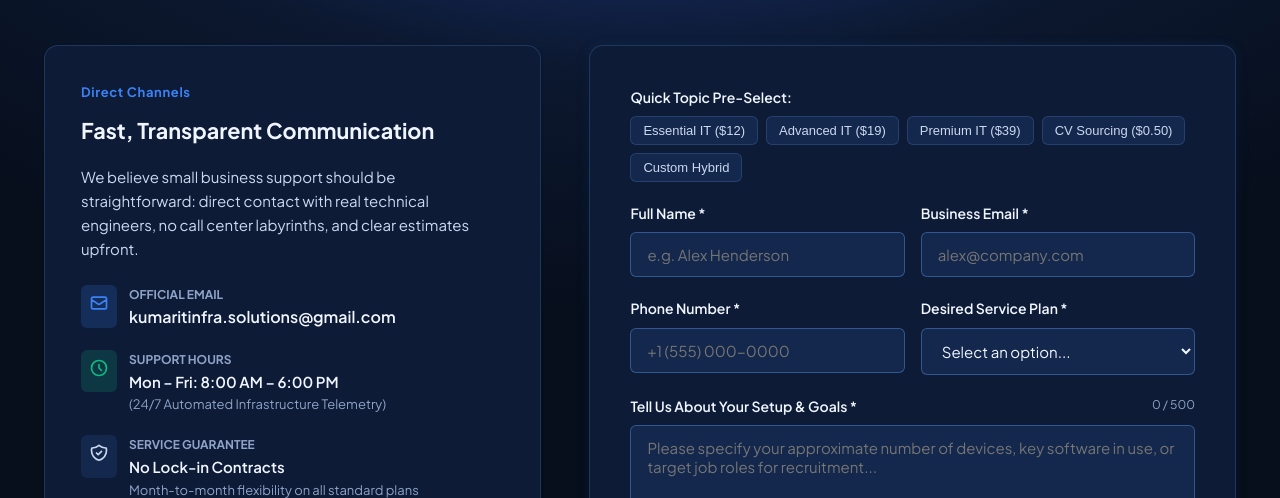
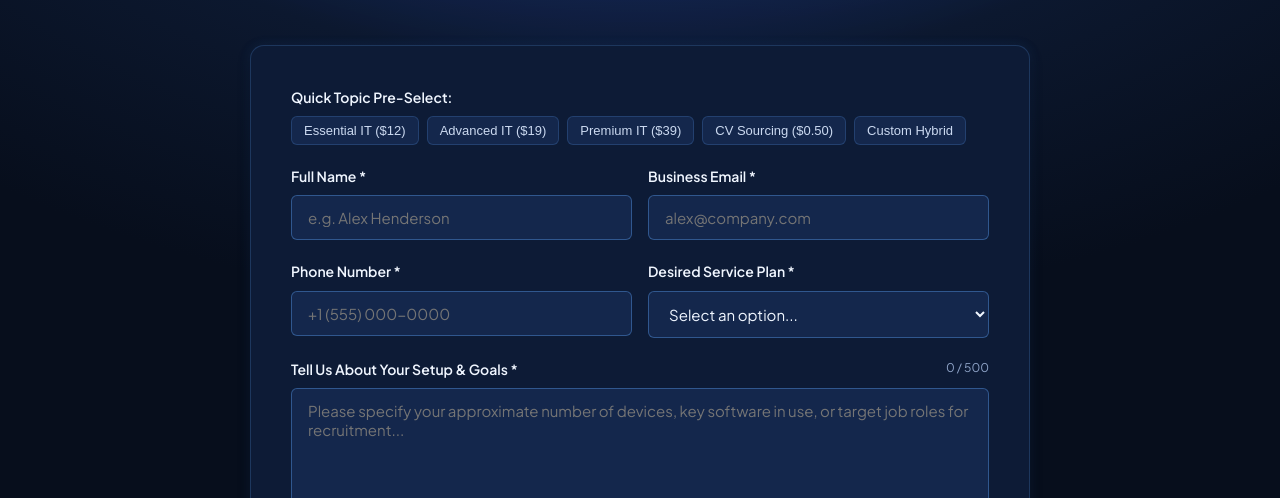
Before and after one commit to kumaritinfrasolutions-git/maksitsolutions, a website: page contact.html in a window 1280 px wide. Shown: the part 302-800 px from the top of the page. Drawn offline with Linux system fonts and the light colour scheme.

Commit message:
refactor: simplify contact page layout
Remove the info panel to center the contact form, creating a cleaner and more focused layout.

```diff
--- a/contact.html
+++ b/contact.html
@@ -57,59 +57,6 @@
             </div>
 
             <div class="contact-layout">
-                <!-- Info & Trust Panel -->
-                <div class="contact-info-panel">
-                    <span class="bento-index">Direct Channels</span>
-                    <h3 style="font-size: 1.35rem; font-weight: 700; margin-bottom: 16px; color: var(--text-primary);">
-                        Fast, Transparent Communication
-                    </h3>
-                    <p style="color: var(--text-secondary); font-size: 0.9375rem; margin-bottom: 24px; line-height: 1.6;">
-                        We believe small business support should be straightforward: direct contact with real technical engineers, no call center labyrinths, and clear estimates upfront.
-                    </p>
-
-                    <div style="display: flex; flex-direction: column; gap: 20px; margin-bottom: 32px;">
-                        <div style="display: flex; align-items: flex-start; gap: 12px;">
-                            <div style="background: var(--accent-subtle); padding: 8px; border-radius: var(--radius-sm); color: var(--accent-primary);">
-                                <svg width="20" height="20" fill="none" stroke="currentColor" viewBox="0 0 24 24"><path stroke-linecap="round" stroke-linejoin="round" stroke-width="2" d="M3 8l7.89 5.26a2 2 0 002.22 0L21 8M5 19h14a2 2 0 002-2V7a2 2 0 00-2-2H5a2 2 0 00-2 2v10a2 2 0 002 2z"></path></svg>
-                            </div>
-                            <div>
-                                <span style="font-size: 0.75rem; font-weight: 700; text-transform: uppercase; color: var(--text-muted); display: block;">Official Email</span>
-                                <a href="mailto:kumaritinfra.solutions@gmail.com" style="color: var(--text-primary); font-weight: 600; text-decoration: none;">kumaritinfra.solutions@gmail.com</a>
-                            </div>
-                        </div>
-
-                        <div style="display: flex; align-items: flex-start; gap: 12px;">
-                            <div style="background: var(--accent-emerald-subtle); padding: 8px; border-radius: var(--radius-sm); color: var(--accent-emerald);">
-                                <svg width="20" height="20" fill="none" stroke="currentColor" viewBox="0 0 24 24"><path stroke-linecap="round" stroke-linejoin="round" stroke-width="2" d="M12 8v4l3 3m6-3a9 9 0 11-18 0 9 9 0 0118 0z"></path></svg>
-                            </div>
-                            <div>
-                                <span style="font-size: 0.75rem; font-weight: 700; text-transform: uppercase; color: var(--text-muted); display: block;">Support Hours</span>
-                                <span style="color: var(--text-primary); font-weight: 600; font-size: 0.9375rem;">Mon &ndash; Fri: 8:00 AM &ndash; 6:00 PM</span>
-                                <span style="font-size: 0.8125rem; color: var(--text-muted); display: block;">(24/7 Automated Infrastructure Telemetry)</span>
-                            </div>
-                        </div>
-
-                        <div style="display: flex; align-items: flex-start; gap: 12px;">
-                            <div style="background: var(--bg-subtle); padding: 8px; border-radius: var(--radius-sm); color: var(--text-secondary);">
-                                <svg width="20" height="20" fill="none" stroke="currentColor" viewBox="0 0 24 24"><path stroke-linecap="round" stroke-linejoin="round" stroke-width="2" d="M9 12l2 2 4-4m5.618-4.016A11.955 11.955 0 0112 2.944a11.955 11.955 0 01-8.618 3.04A12.02 12.02 0 003 9c0 5.591 3.824 10.29 9 11.622 5.176-1.332 9-6.03 9-11.622 0-1.042-.133-2.052-.382-3.016z"></path></svg>
-                            </div>
-                            <div>
-                                <span style="font-size: 0.75rem; font-weight: 700; text-transform: uppercase; color: var(--text-muted); display: block;">Service Guarantee</span>
-                                <span style="color: var(--text-primary); font-weight: 600; font-size: 0.9375rem;">No Lock-in Contracts</span>
-                                <span style="font-size: 0.8125rem; color: var(--text-muted); display: block;">Month-to-month flexibility on all standard plans</span>
-                            </div>
-                        </div>
-                    </div>
-
-                    <!-- Client Onboarding Checklist Note -->
-                    <div style="background: var(--bg-subtle); border-radius: var(--radius-md); padding: 16px; border: 1px solid var(--border-subtle); font-size: 0.8125rem; color: var(--text-secondary);">
-                        <strong style="color: var(--text-primary); display: block; margin-bottom: 4px;">What happens after you submit?</strong>
-                        1. A lead technician reviews your requested scope.<br>
-                        2. You receive an itemized proposal with onboarding timeline.<br>
-                        3. Kickoff begins with zero downtime to your existing operations.
-                    </div>
-                </div>
-
                 <!-- Form Panel -->
                 <div class="contact-form-panel">
                     <form id="contactForm" method="POST" action="/contact">
@@ -213,7 +160,6 @@
                     <h4 class="footer-heading">Contact Direct</h4>
                     <ul class="footer-nav">
                         <li style="color: var(--text-muted); font-size: 0.875rem;">Support: Mon &ndash; Fri (24/7 Monitoring)</li>
-                        <li><a href="mailto:kumaritinfra.solutions@gmail.com">kumaritinfra.solutions@gmail.com</a></li>
                         <li><a href="contact.html" style="color: var(--accent-primary); font-weight: 600;">Open Support Ticket &rarr;</a></li>
                     </ul>
                 </div>
--- a/style.css
+++ b/style.css
@@ -902,10 +902,8 @@ input[type="range"]::-webkit-slider-thumb:hover {
    Contact Form & Interactive Inquiries
    ========================================================================== */
 .contact-layout {
-  display: grid;
-  grid-template-columns: 1fr 1.3fr;
-  gap: 48px;
-  align-items: start;
+  max-width: 780px;
+  margin: 0 auto;
 }
 
 .contact-info-panel {
```
